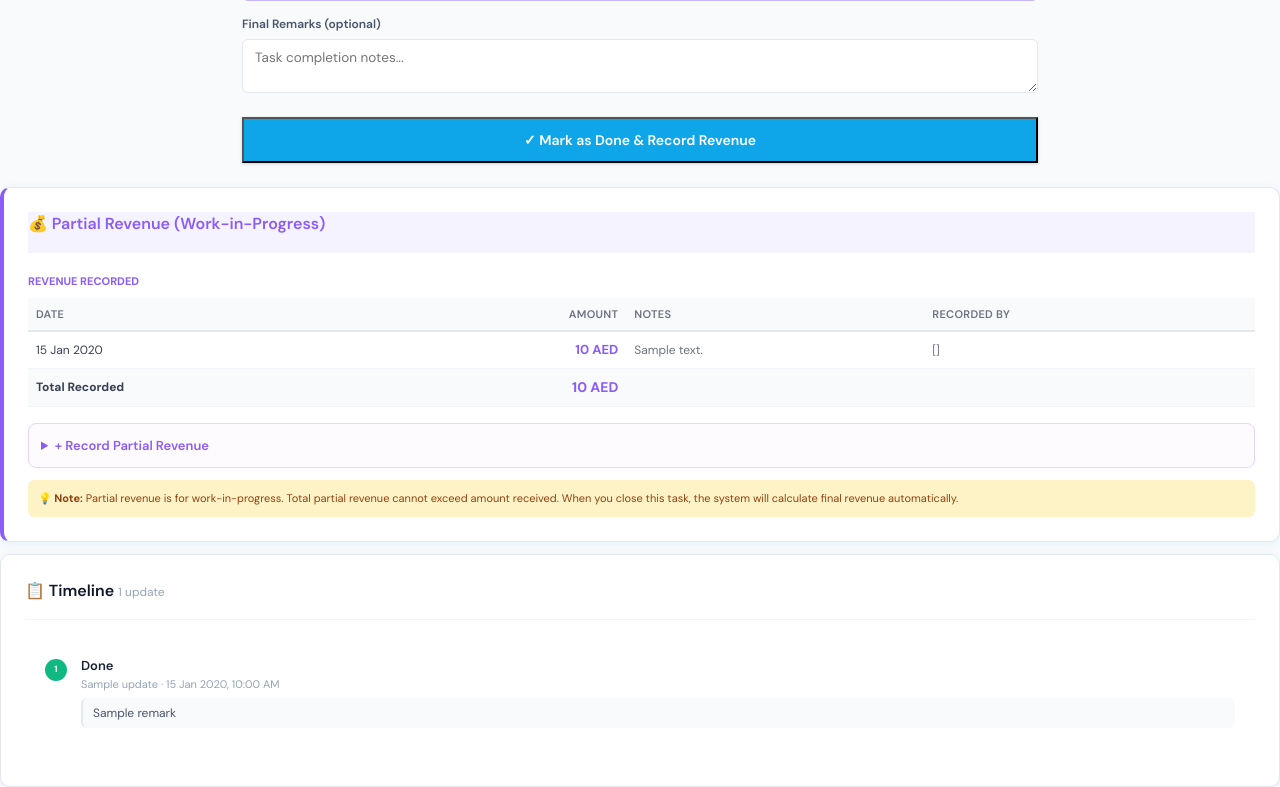
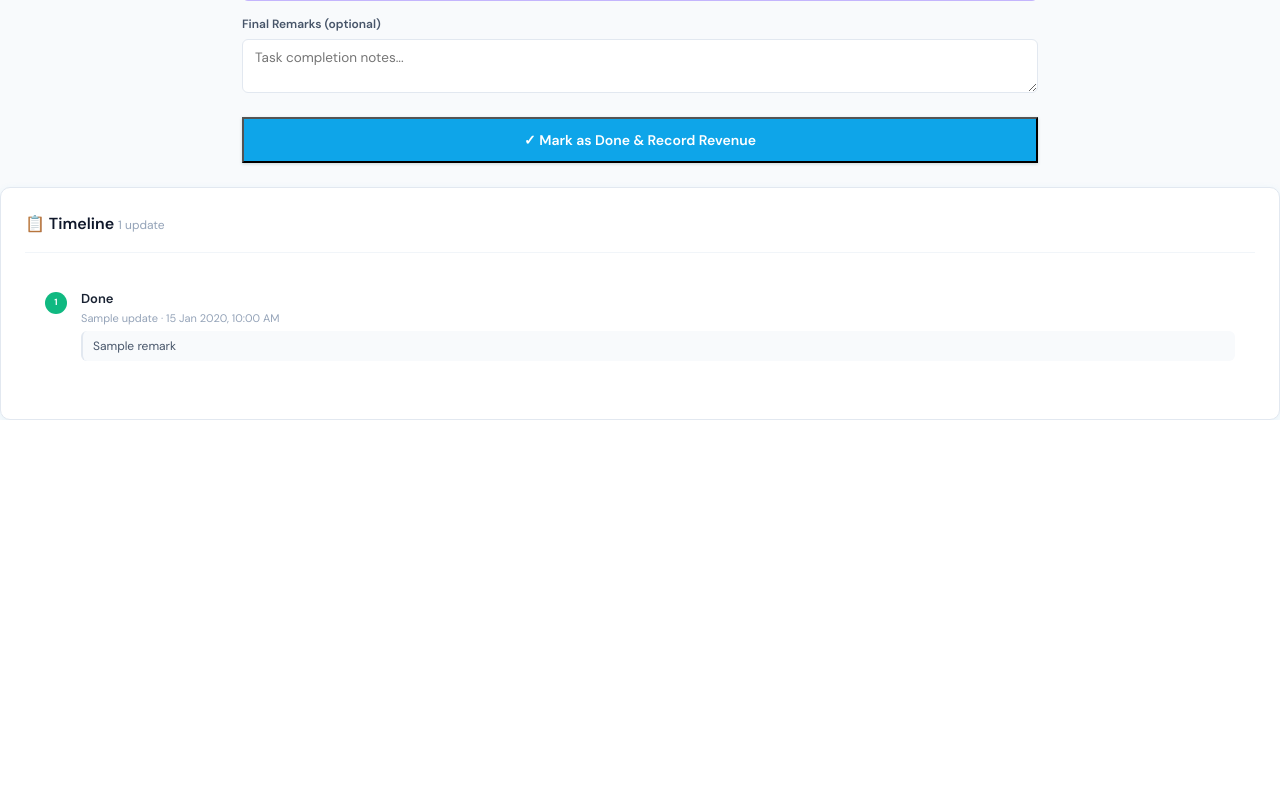
Before and after one commit to tahfeelholidayz-code/tahfeel-holidays-crm, a Flask app: template templates/job_detail.html in a window 1280 px wide. Shown: the part 1717-2504 px from the top of the page. After the commit the page ends 2137 px from the top, so only its background shows below. Run offline with Flask 3, Linux system fonts and the light colour scheme; a user stored in the database is signed in; tables that the repository leaves empty hold one stand-in row (values such as "Sample post"); the template is opened without the code that fills it: most values are stand-ins (such as "Sample title", 1, 10 or a date in 2020); parts of the project's set-up code (start-up, migrations or seed data) failed here and were passed over.

Commit message:
Remove partial revenue section completely
REMOVED:
- Entire Partial Revenue Tracking section
- Partial revenue history table
- Add partial revenue form
- 73 lines of code removed

SIMPLER FLOW:
- No more work-in-progress revenue tracking
- Revenue recorded ONCE when task marked as Done
- Cleaner UI
- Less complexity

The new revenue flow only records revenue at task completion.

```diff
--- a/templates/job_detail.html
+++ b/templates/job_detail.html
@@ -243,79 +243,6 @@
     {% endif %}
 
 
-    <!-- Partial Revenue Tracking -->
-    {% if session.role in ['finance','admin'] and job.status not in ['Closed', 'Closed - Pending Partner Commission'] %}
-    <div class="card" style="margin-bottom:12px;border-left:4px solid #8B5CF6;">
-      <div class="card-header" style="background:#F5F3FF;">
-        <h2 style="color:#8B5CF6;">💰 Partial Revenue (Work-in-Progress)</h2>
-      </div>
-      <div class="card-body">
-        <!-- Partial Revenue History -->
-        {% if job.partial_revenues %}
-        <div style="margin-bottom:16px;">
-          <div style="font-size:11px;font-weight:700;color:#8B5CF6;text-transform:uppercase;margin-bottom:8px;">Revenue Recorded</div>
-          <table style="width:100%;border-collapse:collapse;">
-            <thead style="background:#F9FAFB;border-bottom:2px solid #E5E7EB;">
-              <tr>
-                <th style="text-align:left;padding:8px;font-size:11px;color:#6B7280;">Date</th>
-                <th style="text-align:right;padding:8px;font-size:11px;color:#6B7280;">Amount</th>
-                <th style="text-align:left;padding:8px;font-size:11px;color:#6B7280;">Notes</th>
-                <th style="text-align:left;padding:8px;font-size:11px;color:#6B7280;">Recorded By</th>
-              </tr>
-            </thead>
-            <tbody>
-              {% for pr in job.partial_revenues %}
-              <tr style="border-bottom:1px solid #F3F4F6;">
-                <td style="padding:8px;font-size:12px;color:#374151;">{{ pr.revenue_date.strftime('%d %b %Y') }}</td>
-                <td style="padding:8px;font-size:13px;font-weight:700;color:#8B5CF6;text-align:right;">{{ '{:,.0f}'.format(pr.amount) }} AED</td>
-                <td style="padding:8px;font-size:12px;color:#6B7280;">{{ pr.notes or '—' }}</td>
-                <td style="padding:8px;font-size:12px;color:#6B7280;">{{ pr.recorder.name if pr.recorder else '—' }}</td>
-              </tr>
-              {% endfor %}
-              <tr style="background:#F9FAFB;font-weight:700;">
-                <td style="padding:8px;font-size:12px;color:#374151;">Total Recorded</td>
-                <td style="padding:8px;font-size:14px;color:#8B5CF6;text-align:right;">{{ '{:,.0f}'.format(job.partial_revenues|map(attribute='amount')|sum) }} AED</td>
-                <td colspan="2"></td>
-              </tr>
-            </tbody>
-          </table>
-        </div>
-        {% endif %}
-
-        <!-- Add Partial Revenue Form -->
-        <details style="border:1.5px solid #E9D5FF;border-radius:8px;padding:12px;background:#FEFBFF;">
-          <summary style="cursor:pointer;font-weight:600;color:#8B5CF6;font-size:13px;">+ Record Partial Revenue</summary>
-          <form method="post" action="/jobs/{{ job.id }}/partial_revenue/add" style="margin-top:12px;">
-            <div style="display:grid;grid-template-columns:1fr 1fr;gap:12px;margin-bottom:12px;">
-              <div class="form-group" style="margin:0;">
-                <label>Amount (AED) <span style="color:#EF4444;">*</span></label>
-                <input type="number" name="amount" min="0.01" step="0.01" required placeholder="e.g. 2000">
-                <div style="font-size:10px;color:#6B7280;margin-top:4px;">
-                  Received: {{ '{:,.0f}'.format(job.amount_received or 0) }} AED
-                  {% if job.partial_revenues %}
-                  | Already recorded: {{ '{:,.0f}'.format(job.partial_revenues|map(attribute='amount')|sum) }} AED
-                  {% endif %}
-                </div>
-              </div>
-              <div class="form-group" style="margin:0;">
-                <label>Revenue Date <span style="color:#EF4444;">*</span></label>
-                <input type="date" name="revenue_date" required value="{{ now.strftime('%Y-%m-%d') }}">
-              </div>
-            </div>
-            <div class="form-group" style="margin-bottom:12px;">
-              <label>Notes (optional)</label>
-              <input type="text" name="notes" maxlength="500" placeholder="e.g. 2 out of 6 steps completed">
-            </div>
-            <button type="submit" class="btn-primary" style="background:#8B5CF6;border-color:#8B5CF6;">Record Partial Revenue</button>
-          </form>
-        </details>
-
-        <div style="margin-top:12px;padding:10px;background:#FEF3C7;border-radius:6px;font-size:11px;color:#92400E;">
-          <strong>💡 Note:</strong> Partial revenue is for work-in-progress. Total partial revenue cannot exceed amount received. When you close this task, the system will calculate final revenue automatically.
-        </div>
-      </div>
-    </div>
-    {% endif %}
 
     <!-- Status Update form -->
     {% if session.role in ['admin','sales','operations'] and job.status not in ['Done'] %}
```
